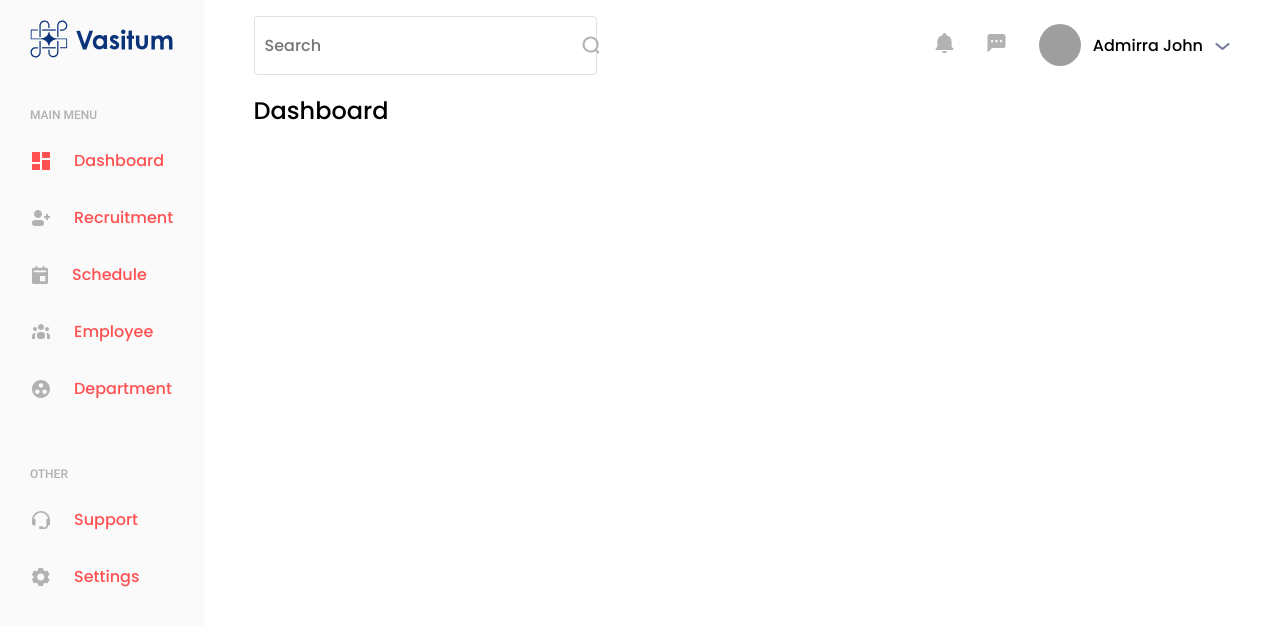
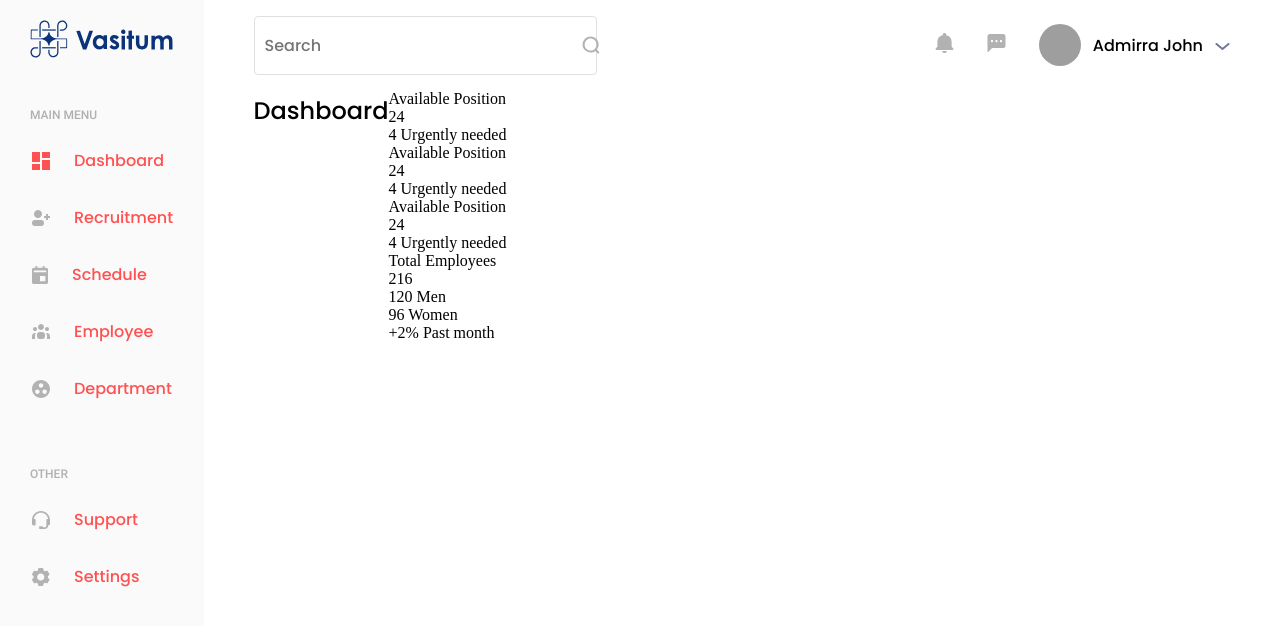
Before and after one commit to 4bdullah7eeshan/shoshin-tech-assignment, a React (Vite) app: page / in a window 1280 px wide. Shown: the top 626 px of the page. Built offline with nearby package versions, Linux system fonts and the light colour scheme; grey boxes are pictures that could not be loaded.

Commit message:
wip: figuring out dashboard layout

```diff
--- a/src/components/Dashboard/Dashboard.jsx
+++ b/src/components/Dashboard/Dashboard.jsx
@@ -6,25 +6,61 @@ function Dashboard() {
             <header>
                 <h1 className={styles.dashboardHeaderText}>Dashboard</h1>
             </header>
-            <div>
+            <div className={styles.cardsContainer}>
                 <div>
                     <div>
                         <div>
-
+                            <div>Available Position</div>
+                            <div>24</div>
+                            <div>4 Urgently needed</div>
                         </div>
                         <div>
-
+                            <div>Available Position</div>
+                            <div>24</div>
+                            <div>4 Urgently needed</div>
                         </div>
                         <div>
-
+                            <div>Available Position</div>
+                            <div>24</div>
+                            <div>4 Urgently needed</div>
                         </div>
                     </div>
 
                     <div>
                         <div>
+                            <div>
+                                <div>
+                                    <div>
+                                        Total Employees
+                                    </div>
+                                    <div>
+                                        216
+                                    </div>
+                                </div>
 
+                                <div>
+                                    <div>
+                                        120 Men
+                                    </div>
+                                    <div>
+                                        96 Women
+                                    </div>
+                                </div>
+                            </div>
+                            <div>
+                                <div>
+                                    {/* 4 things */}
+                                </div>
+                                <div>
+                                    <div>
+                                        +2% Past month
+                                    </div>
+                                </div>
+                            </div>
                         </div>
+
                         <div>
+
 
                         </div>
                     </div>
```
